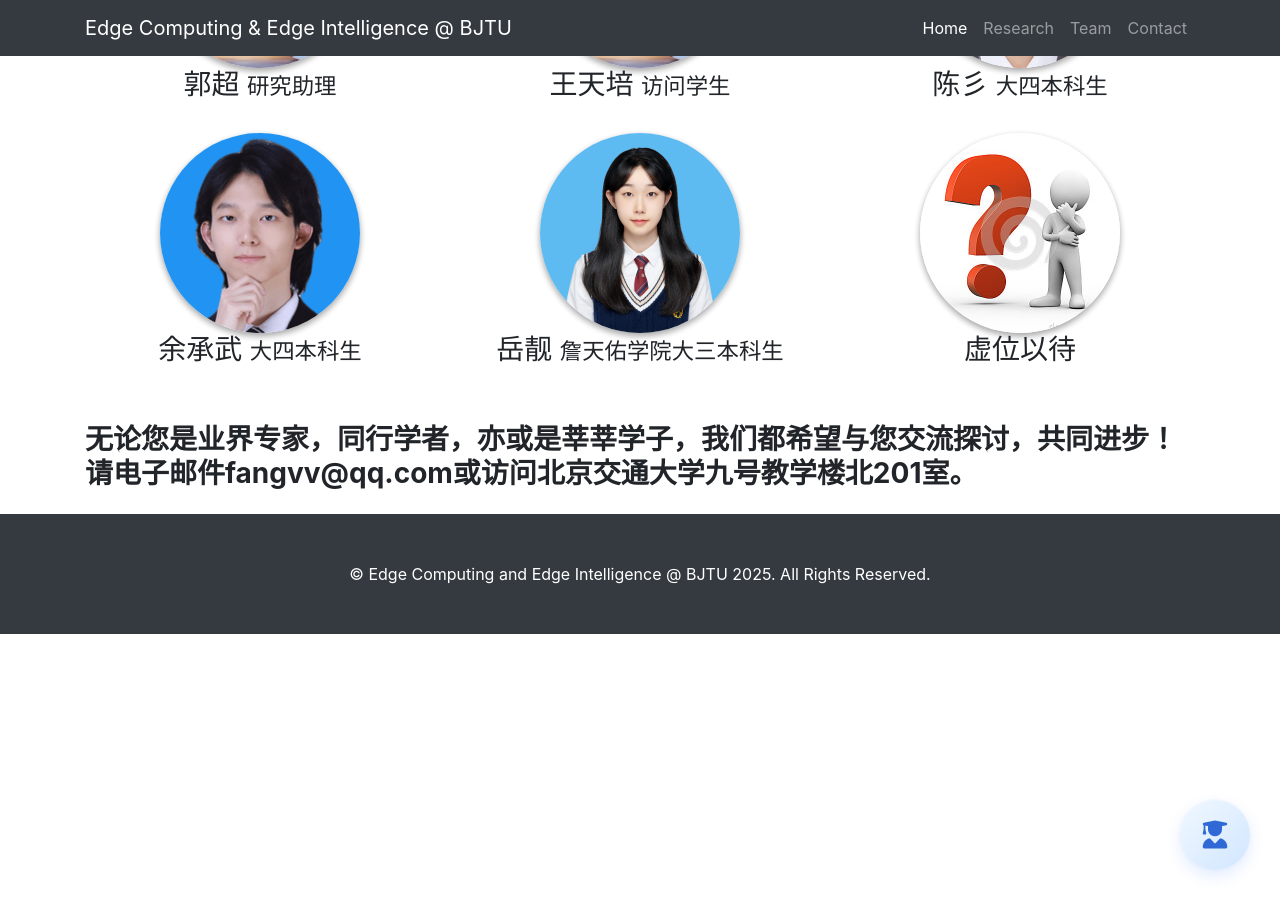
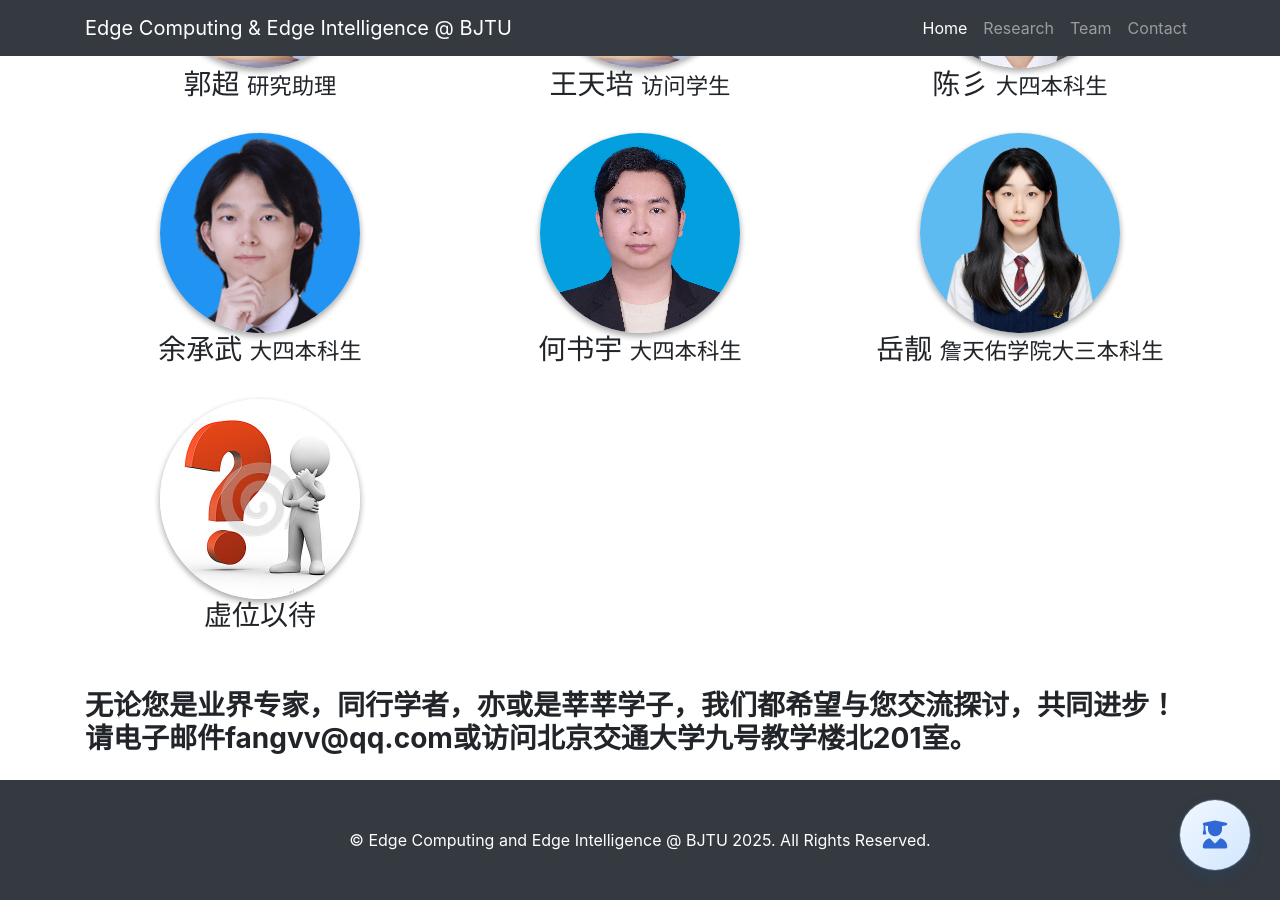
Before and after one commit to fangvv/Homepage, a Jekyll site: the page Edgecomp/index.html, which Jekyll copies as it is, in a window 1280 px wide and 900 px high, scrolled down 8847 px. Built offline with Jekyll 4.4.1, drawn with Linux system fonts in a browser that asks for light colours; comment, search, counter and statistics services are not loaded.

Commit message:
update member

```diff
--- a/Edgecomp/index.html
+++ b/Edgecomp/index.html
@@ -385,6 +385,10 @@
           <h3>余承武 <small>大四本科生</small> </h3>
       </div>
       <div class="col-lg-4 col-sm-6 text-center mb-4">
+          <img class="rounded-circle img-fluid d-block mx-auto" src="img/hsy.jpg" alt="" />
+          <h3>何书宇 <small>大四本科生</small> </h3>
+      </div>
+      <div class="col-lg-4 col-sm-6 text-center mb-4">
           <img class="rounded-circle img-fluid d-block mx-auto" src="img/yl.jpg" alt="" />
           <h3>岳靓 <small>詹天佑学院大三本科生</small> </h3>
       </div>
```
Also changed, not shown: Edgecomp/img/hsy.jpg (added).
